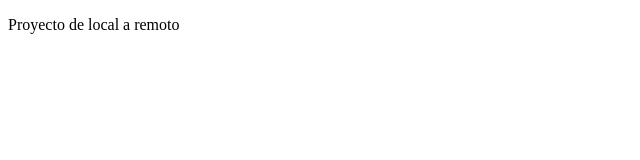
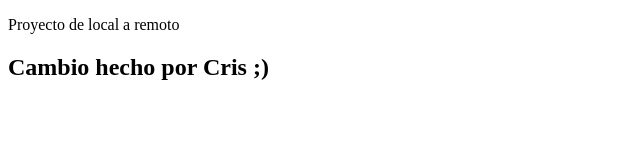
Before and after one commit to Hibahmad1/proyectolocalremoto, a plain HTML site: page index.html in a window 1280 px wide. Shown: the whole page, without its empty margins (0-640 px from the left). Drawn offline with Linux system fonts and the light colour scheme.

Commit message:
Cambio Cris

```diff
--- a/index.html
+++ b/index.html
@@ -7,5 +7,6 @@
 </head>
 <body>
     <p>Proyecto de local a remoto</p>
+    <h2>Cambio hecho por Cris ;)</h2>
 </body>
 </html>
```
